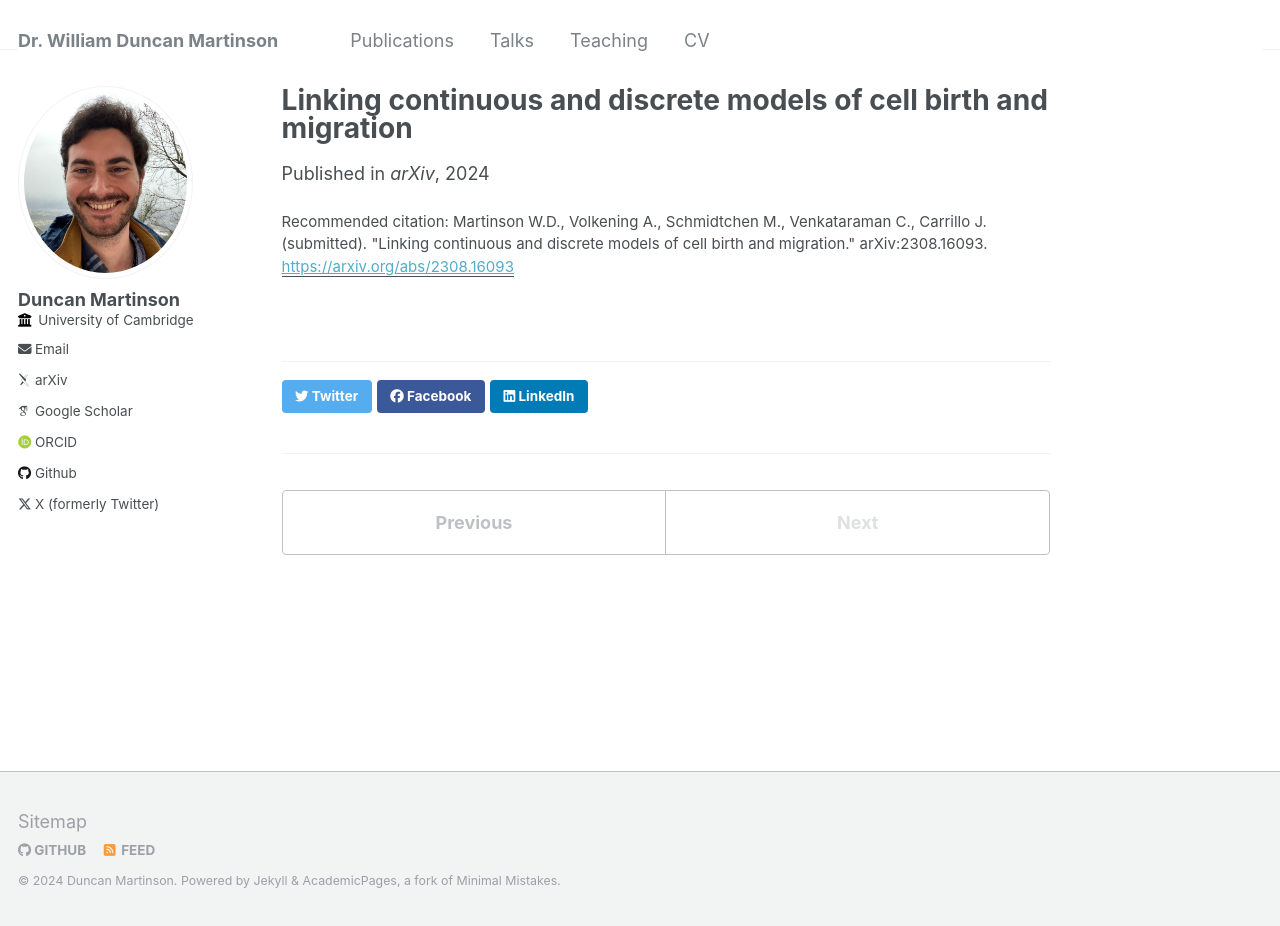
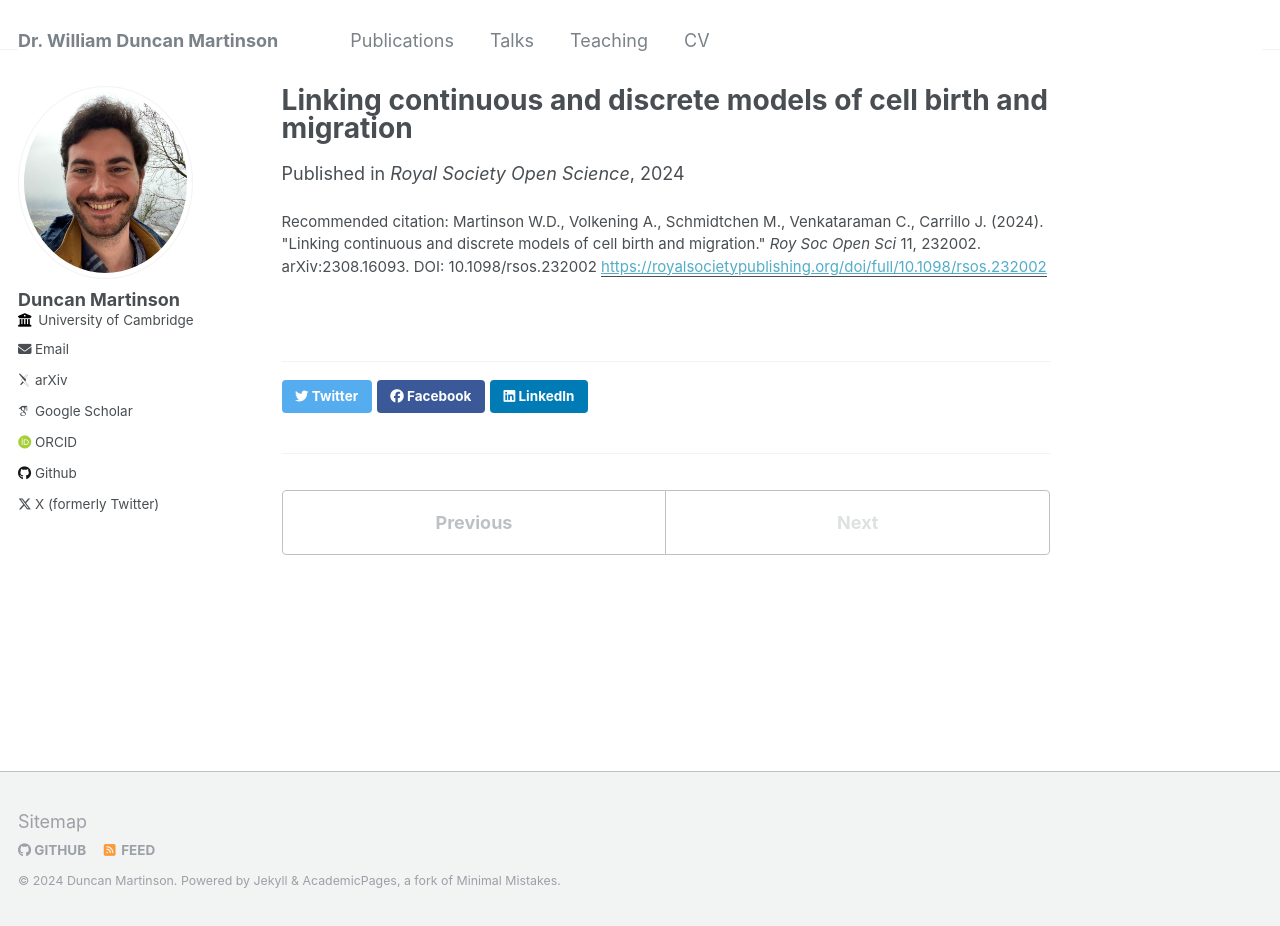
Before and after one commit to wdmartinson/wdmartinson.github.io, a Jekyll site: the page built from _publications/2024-zebrafish-linking.md, in a window 1280 px wide and 926 px high. Built offline with Jekyll 4.4.1, drawn with Linux system fonts in a browser that asks for light colours; some web fonts are replaced.

Commit message:
added papers and talks up to 6 Aug 2024

```diff
--- a/_publications/2024-zebrafish-linking.md
+++ b/_publications/2024-zebrafish-linking.md
@@ -3,10 +3,10 @@ title: "Linking continuous and discrete models of cell birth and migration"
 collection: publications
 permalink: /publication/2024-zebrafish-linking
 excerpt: #'This paper is about fixing template issue #693.'
-date: 2024-04-01
-venue: 'arXiv'
-paperurl: 'https://arxiv.org/abs/2308.16093'
-citation: 'Martinson W.D., Volkening A., Schmidtchen M., Venkataraman C., Carrillo J. (submitted). &quot;Linking continuous and discrete models of cell birth and migration.&quot; arXiv:2308.16093.'
+date: 2024-07-17
+venue: 'Royal Society Open Science'
+paperurl: 'https://royalsocietypublishing.org/doi/full/10.1098/rsos.232002'
+citation: 'Martinson W.D., Volkening A., Schmidtchen M., Venkataraman C., Carrillo J. (2024). &quot;Linking continuous and discrete models of cell birth and migration.&quot; <i>Roy Soc Open Sci</i> 11, 232002. arXiv:2308.16093. DOI: 10.1098/rsos.232002 '
 ---
 
 <!-- The contents above will be part of a list of publications, if the user clicks the link for the publication than the contents of section will be rendered as a full page, allowing you to provide more information about the paper for the reader. When publications are displayed as a single page, the contents of the above "citation" field will automatically be included below this section in a smaller font. -->
```
Also changed, not shown: _pages/about.md (+4 -4 lines), _talks/2024-07-24-ecmtb-talk.yaml (added, +10 -0 lines), 1 other file.
